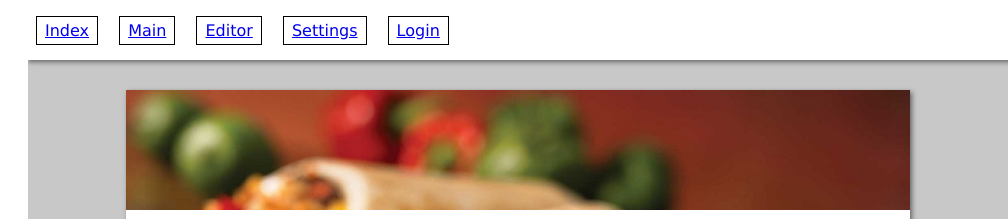
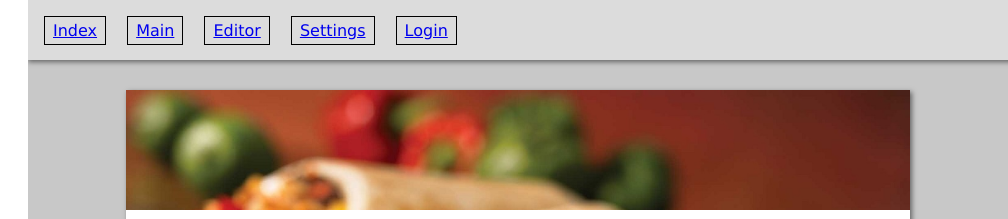
Before and after one commit to crazyrecipes/frontend_prototype_archive, a plain HTML site: page prototype/index.html in a window 1280 px wide. Shown: the top 219 px of the page, 272-1280 px from the left. Drawn offline with Linux system fonts and the light colour scheme.

Commit message:
tweak navbar

```diff
--- a/prototype/style.css
+++ b/prototype/style.css
@@ -24,7 +24,7 @@ p {
     width: 100%;
     height: 60px;
     z-index: 998;
-    background: white;
+    background: rgb(220,220,220);
     color: black;
     overflow-y: hidden;
     overflow-x: scroll;
@@ -59,11 +59,9 @@ p {
     min-width: 600px;
 }
 
-
-
 .navbar_item {
     display: inline-block;
-    margin: 16px 8px;
+    margin: 16px 0px 0px 16px;
     padding: 4px 8px;
     border: 1px solid black;
 }
```
